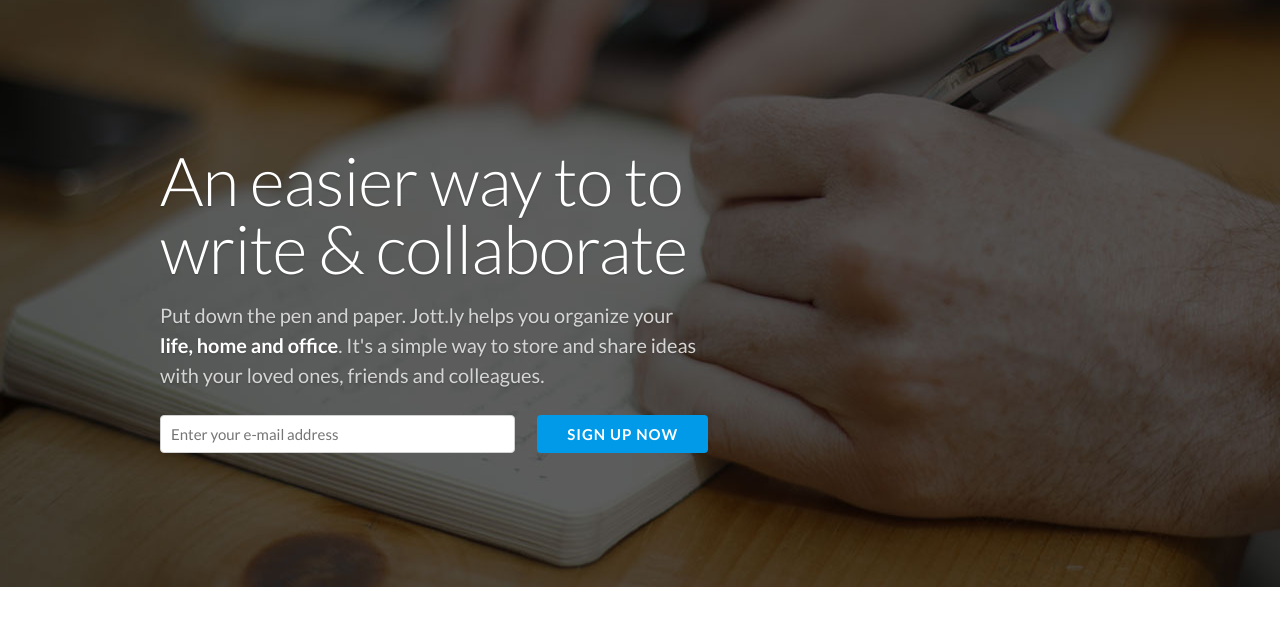
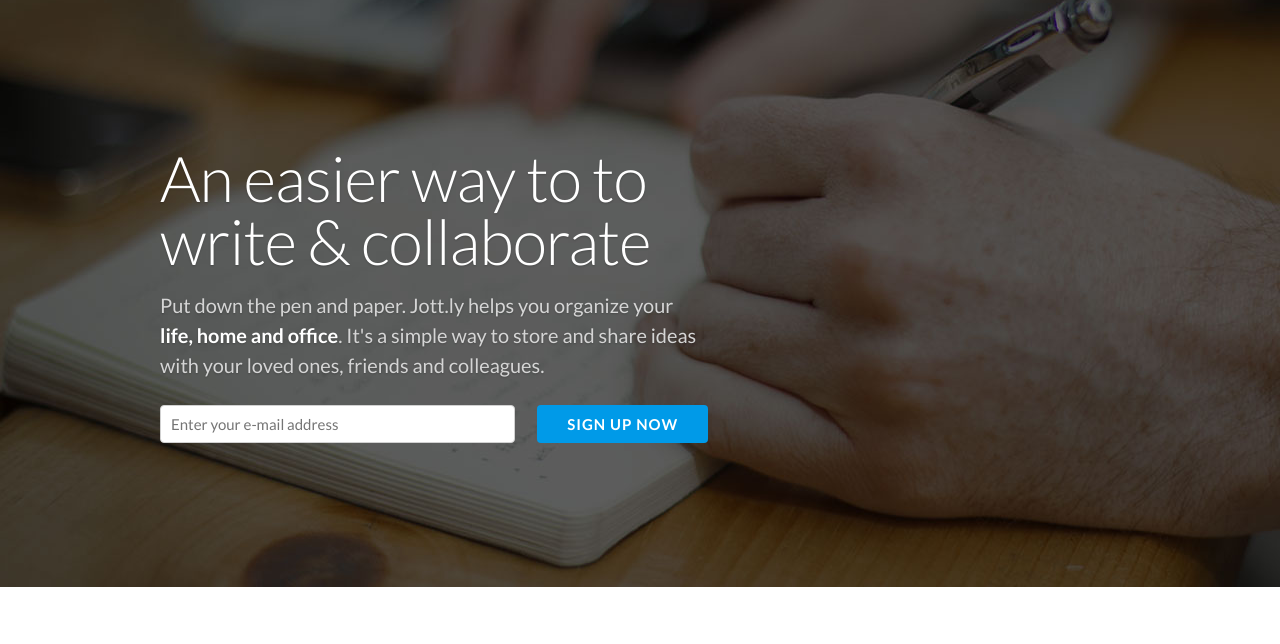
Before and after one commit to juliani91/Jottly, a plain HTML site: page index.html in a window 1280 px wide. Shown: the part 93-737 px from the top of the page. Drawn offline with Linux system fonts and the light colour scheme.

Commit message:
Removed the media query and modified header h1 style font-size

```diff
--- a/css/skeleton.css
+++ b/css/skeleton.css
@@ -410,9 +410,7 @@ there.
 
 /* Larger than mobile */
 @media (min-width: 400px) {
-  header h1{
-    font-size: 4.2em;
-  }
+
 }
 
 /* Larger than phablet (also point when grid becomes active) */
@@ -483,7 +481,7 @@ body > header{
  header h1{
   color: #ffffff;
   font-weight: 300;
-  font-size: 4.5em;
+  font-size: 4.2em;
   line-height: 1;
   text-shadow: 0 1px 2px rgba(0,0,0,0.2);
   margin-bottom: 0.3em;
```
